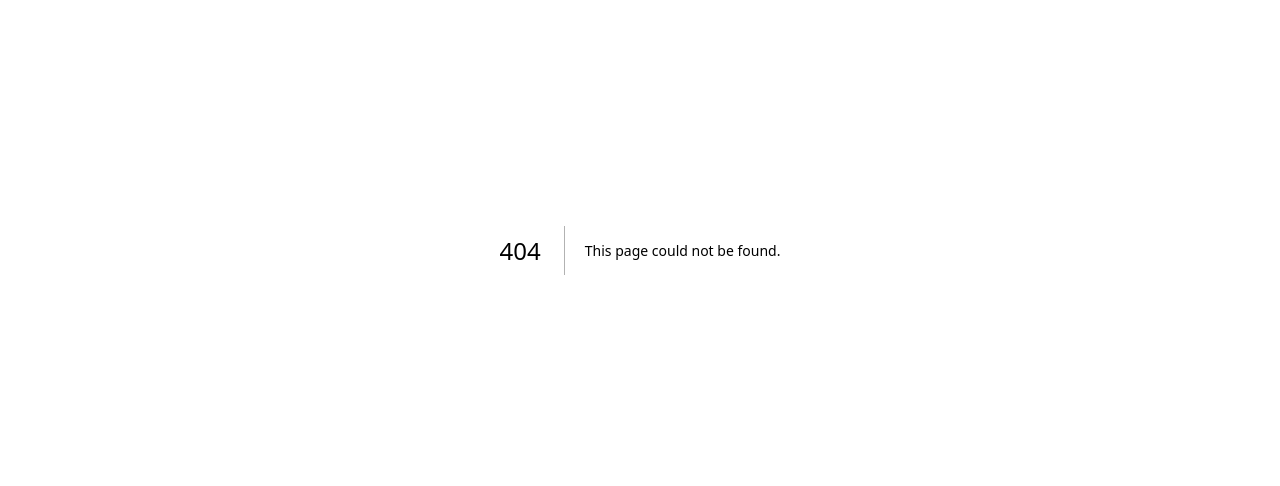
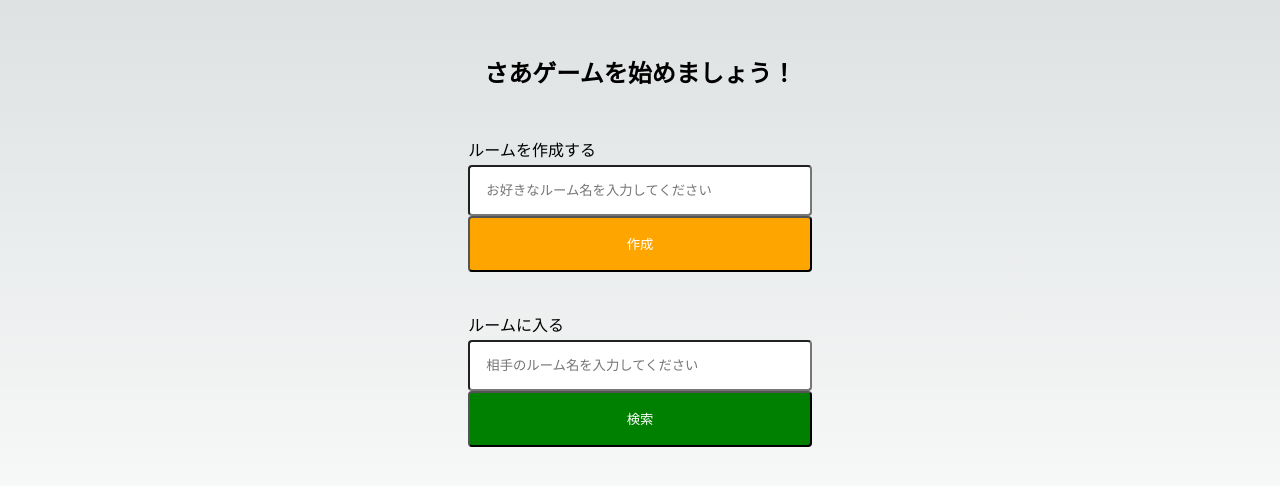
Before and after one commit to kajiyai/AnpanReversi, a Next.js app: page /room in a window 1280 px wide. Before the commit this address had no page. Shown: the part 150-636 px from the top of the page. Built offline with nearby package versions, Linux system fonts and the light colour scheme.

Commit message:
ルームページの追加

```diff
--- a/package.json
+++ b/package.json
@@ -9,6 +9,9 @@
     "lint": "next lint"
   },
   "dependencies": {
+    "@chakra-ui/react": "^2.4.9",
+    "@emotion/react": "^11.10.5",
+    "@emotion/styled": "^11.10.5",
     "@next/font": "13.1.6",
     "@types/node": "18.13.0",
     "@types/react": "18.0.27",
--- a/pages/index.tsx
+++ b/pages/index.tsx
@@ -3,7 +3,7 @@ import { useRouter } from 'next/router';
 
 const ANPAN_IMAGE_PATH: string = '/anpan.png';
 const ANPAN_GRAY_IMAGE_PATH: string = '/anpan_gray.png';
-const WS_URL = `ws://localhost:8000/ws/vsroom/`;
+const WS_URL: string = `ws://localhost:8000/ws/vsroom/`;
 
 const Reversi: React.FC = () => {
   const router = useRouter();
--- /dev/null
+++ b/pages/room/index.tsx
@@ -0,0 +1,30 @@
+import React from 'react';
+import { Flex, Heading, Input, Text, Box } from '@chakra-ui/react';
+
+const IndexPage = () => {
+  return  (
+    <Flex height="100vh" alignItems="center" justifyContent="center">
+      <Flex direction="column" background="blackAlpha/700" p={12} rounded={0}>
+
+        <Heading mb={32} padding={16} >
+          さあゲームを始めましょう！
+        </Heading>
+
+        <Text fontSize='lg' mb={4}>ルームを作成する</Text>
+        <Input placeholder="お好きなルーム名を入力してください" variant="flushed" type="email" padding={16} rounded={4}/>
+        <Box as='button' borderRadius='xl' bg='orange' color='white' px={50} h={56} padding={16} mb={40} rounded={4} >
+          作成
+        </Box>
+
+        <Text fontSize='lg' mb={4}>ルームに入る</Text>
+        <Input placeholder="相手のルーム名を入力してください" variant="flushed" type="email" padding={16} rounded={4}/>
+        <Box as='button'  borderRadius='xl' bg='green' color='white' px={50} h={56} padding={16} mb={16} rounded={4}>
+          検索
+        </Box>
+
+      </Flex>
+    </Flex>
+  )
+}
+
+export default IndexPage
```
Also changed, not shown: 1 other file (tests, documents, lock files or other folders).
